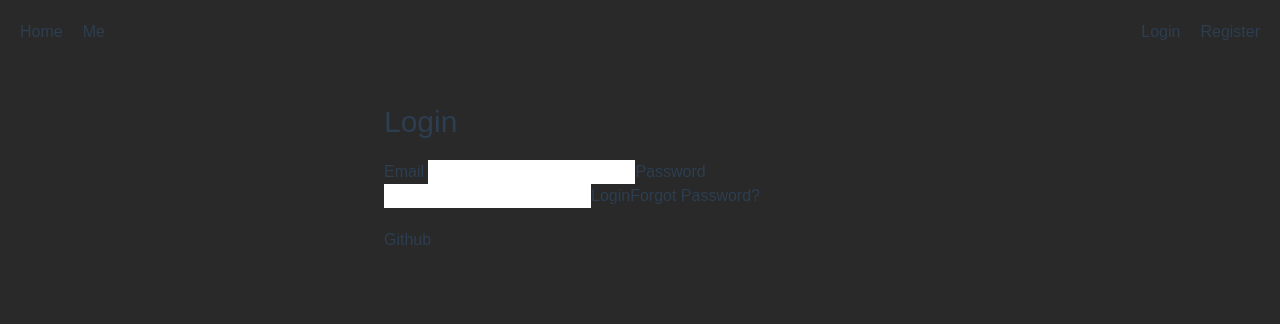
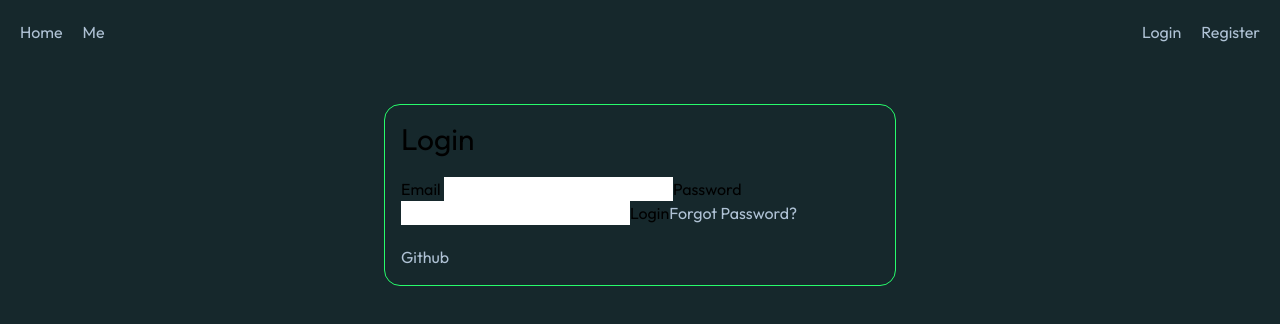
Before and after one commit to Albatrauz/vue-tempo, a Vue app: page /login in a window 1280 px wide. Shown: the top 324 px of the page. Built offline with nearby package versions, Linux system fonts and the light colour scheme.

Commit message:
New color scheme and better styling

```diff
--- a/index.html
+++ b/index.html
@@ -5,6 +5,9 @@
     <meta name="viewport" content="width=device-width, initial-scale=1.0" />
     <title>⌚ Eloy | Time tracker</title>
     <script async src="https://cdn.splitbee.io/sb.js"></script>
+      <link rel="preconnect" href="https://fonts.googleapis.com">
+      <link rel="preconnect" href="https://fonts.gstatic.com" crossorigin>
+      <link href="https://fonts.googleapis.com/css2?family=Outfit:wght@400;800&display=swap" rel="stylesheet">
   </head>
   <body>
     <div id="app"></div>
--- a/src/App.vue
+++ b/src/App.vue
@@ -14,12 +14,10 @@ import AppHeaderVue from "@/components/AppHeader.vue";
   </div>
 </template>
 
-<style>
+<style lang="postcss">
 #app {
-  @import url('https://fonts.googleapis.com/css2?family=Outfit:wght@400;800&display=swap');
   font-family: 'Outfit', sans-serif;
   -webkit-font-smoothing: antialiased;
   -moz-osx-font-smoothing: grayscale;
-  color: #2c3e50;
 }
 </style>
--- a/src/index.css
+++ b/src/index.css
@@ -3,5 +3,10 @@
 @tailwind utilities;
 
 body {
-    background-color: #292929;
+    @apply bg-base;
 }
+
+a {
+    @apply text-textBase transition-colors duration-300;
+    @apply hover:text-springGreenHover
+}
--- a/src/pages/Login.vue
+++ b/src/pages/Login.vue
@@ -27,7 +27,7 @@ const handleLogin = async (provider) => {
 };
 </script>
 <template>
-  <div class="max-w-lg m-auto">
+  <div class="login-wrapper">
     <form @submit.prevent="handleLogin()">
       <h1 class="text-3xl mb-5">Login</h1>
       <label>Email <input v-model="form.email" type="email" /></label>
@@ -40,3 +40,8 @@ const handleLogin = async (provider) => {
     </div>
   </div>
 </template>
+<style scoped lang="postcss">
+  .login-wrapper {
+    @apply max-w-lg m-auto bg-base border border-solid border-springGreen rounded-2xl p-4;
+  }
+</style>
--- a/tailwind.config.js
+++ b/tailwind.config.js
@@ -8,9 +8,35 @@ module.exports = {
       blank: '#FAF5E4',
       dark: '#6A67CE',
       green: '#99FFCD',
-      black: '#000',
+      base: '#16282c',
+      baseLight: '#29232f',
+      textBase: '#afc2d5',
+      springGreen: '#27fb6b',
+      springGreenHover: '#4dd578'
     },
-    extend: {},
+    extend: {
+      margin: {
+        xs: '6px',
+        sm: '12px',
+        mob: '18px',
+        def: '24px',
+        30: '30px',
+        md: '36px',
+        lg: '48px',
+        xl: '60px',
+        xxl: '72px',
+      },
+      gap: {
+        xs: '6px',
+        sm: '12px',
+        mob: '18px',
+        def: '24px',
+        30: '30px',
+        md: '36px',
+        lg: '48px',
+        xl: '60px',
+      },
+    },
   },
   plugins: [],
 };
```
